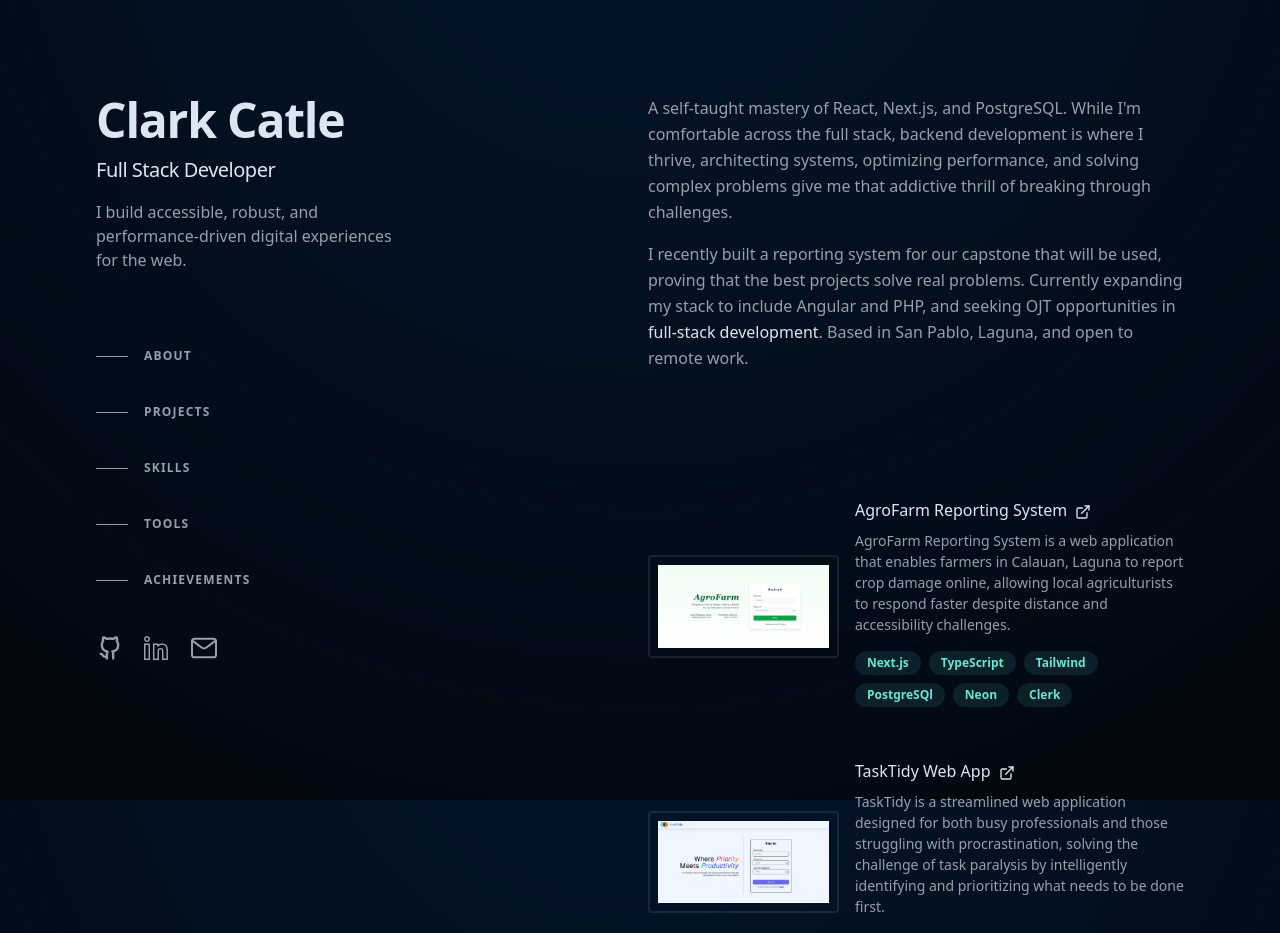
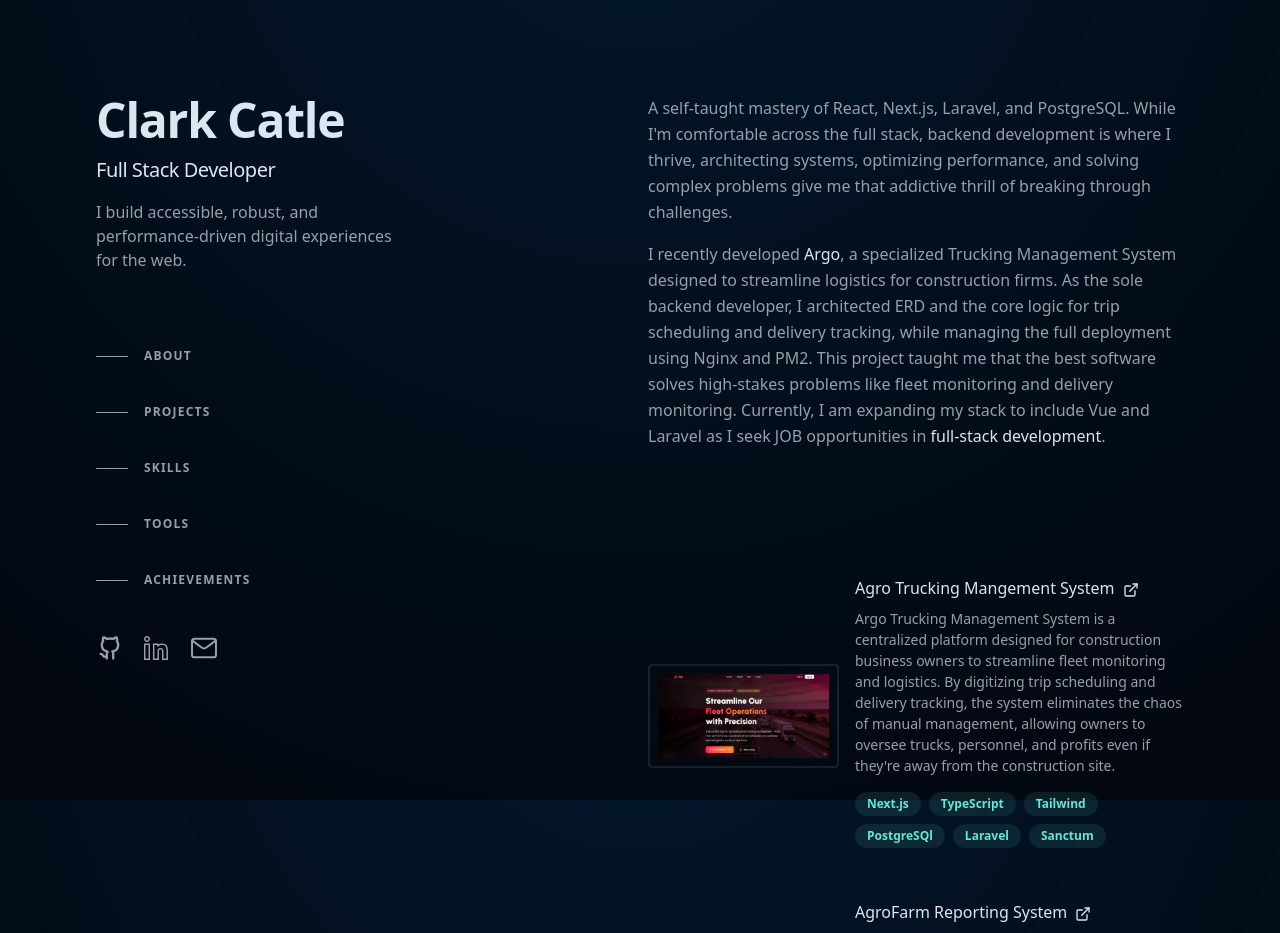
Before and after one commit to secretnacode/clark-catle-portfolio, a Next.js app: page / in a window 1280 px wide. Shown: the top 933 px of the page. Built offline with nearby package versions, Linux system fonts and the light colour scheme.

Commit message:
update: added the new project(argo)

```diff
--- a/component/about-section.tsx
+++ b/component/about-section.tsx
@@ -11,22 +11,28 @@ export const AboutSection: FC = () => {
 
       <div className="space-y-4 text-muted-foreground leading-relaxed">
         <p>
-          A self-taught mastery of React, Next.js, and PostgreSQL. While
-          I&apos;m comfortable across the full stack, backend development is
-          where I thrive, architecting systems, optimizing performance, and
+          A self-taught mastery of React, Next.js, Laravel, and PostgreSQL.
+          While I&apos;m comfortable across the full stack, backend development
+          is where I thrive, architecting systems, optimizing performance, and
           solving complex problems give me that addictive thrill of breaking
           through challenges.
         </p>
 
         <p>
-          I recently built a reporting system for our capstone that will be
-          used, proving that the best projects solve real problems. Currently
-          expanding my stack to include Angular and PHP, and seeking OJT
+          I recently developed{" "}
+          <span className="text-foreground font-medium">Argo</span>, a
+          specialized Trucking Management System designed to streamline
+          logistics for construction firms. As the sole backend developer, I
+          architected ERD and the core logic for trip scheduling and delivery
+          tracking, while managing the full deployment using Nginx and PM2. This
+          project taught me that the best software solves high-stakes problems
+          like fleet monitoring and delivery monitoring. Currently, I am
+          expanding my stack to include Vue and Laravel as I seek JOB
           opportunities in{" "}
           <span className="text-foreground font-medium">
             full-stack development
           </span>
-          . Based in San Pablo, Laguna, and open to remote work.
+          .
         </p>
       </div>
     </section>
--- a/component/personal-project.tsx
+++ b/component/personal-project.tsx
@@ -6,6 +6,21 @@ import { FC } from "react";
 
 export const PersonalProjects: FC = () => {
   const projects: personalProjectsVariableProjectType = [
+    {
+      title: "Agro Trucking Mangement System",
+      description:
+        "Argo Trucking Management System is a centralized platform designed for construction business owners to streamline fleet monitoring and logistics. By digitizing trip scheduling and delivery tracking, the system eliminates the chaos of manual management, allowing owners to oversee trucks, personnel, and profits even if they're away from the construction site.",
+      tags: [
+        "Next.js",
+        "TypeScript",
+        "Tailwind",
+        "PostgreSQl",
+        "Laravel",
+        "Sanctum",
+      ],
+      image: "/Screenshot 2026-04-24 192650.png",
+      link: "https://tms.opalus.com.ph/",
+    },
     {
       title: "AgroFarm Reporting System",
       description:
```
Also changed, not shown: public/Screenshot 2026-04-24 192650.png (added).
